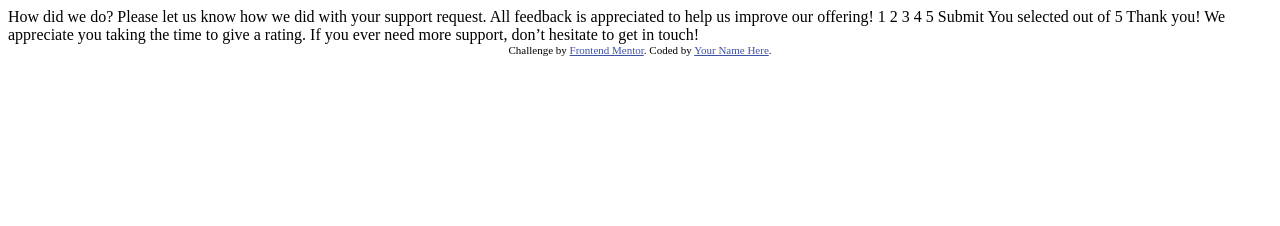
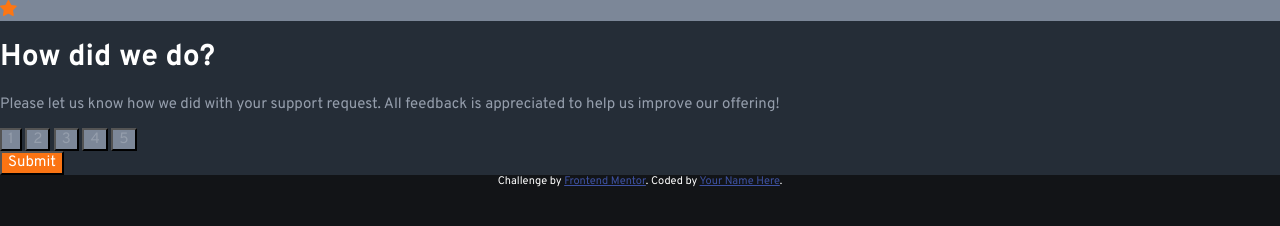
Before and after one commit to cmdarcy/9-12-interactiveRating, a plain HTML site: page index.html in a window 1280 px wide. Drawn offline with Linux system fonts and the light colour scheme.

Commit message:
initial styling and structure

```diff
--- a/index.html
+++ b/index.html
@@ -2,48 +2,48 @@
 <html lang="en">
 <head>
   <meta charset="UTF-8">
-  <meta name="viewport" content="width=device-width, initial-scale=1.0"> <!-- displays site properly based on user's device -->
+  <meta name="viewport" content="width=device-width, initial-scale=1.0">
+  <link rel="icon" type="image/png" sizes="32x32" href="./images/favicon-32x32.png">
+  <link rel="stylesheet" href="./normalize.css">
+  <link rel="stylesheet" href="./styles.css">
+  <link rel="preconnect" href="https://fonts.googleapis.com">
+  <link rel="preconnect" href="https://fonts.gstatic.com" crossorigin>
+  <link href="https://fonts.googleapis.com/css2?family=Overpass:wght@400;700&display=swap" rel="stylesheet">
+  <title>Frontend Mentor | Interactive rating component</title>
+</head>
 
-  <link rel="icon" type="image/png" sizes="32x32" href="./images/favicon-32x32.png">
-  <link rel="stylesheet" href="">
-  <title>Frontend Mentor | Interactive rating component</title>
+<body>
+  <section class="howdid-container">
+    <div class="img-container">
+      <img src="./images/icon-star.svg" alt="">
+    </div>
+    <h1>How did we do?</h1>
+    <p>Please let us know how we did with your support request. All feedback is appreciated
+      to help us improve our offering!</p>
+    <div class="button-row-container">
+      <button>1</button>
+      <button>2</button>
+      <button>3</button>
+      <button>4</button>
+      <button>5</button>
+    </div>
+    <button type="submit">Submit</button>
+  </section>
 
-  <!-- Feel free to remove these styles or customise in your own stylesheet 👍 -->
-  <style>
-    .attribution { font-size: 11px; text-align: center; }
-    .attribution a { color: hsl(228, 45%, 44%); }
-  </style>
-</head>
-<body>
+  <section class="thankyou-container" hidden>
+    <p class="selection-result">You selected <!-- Add rating here --> out of 5</p>
 
-  <!-- Rating state start -->
+    <h2>Thank you!</h2>
 
-  How did we do?
+    <p>We appreciate you taking the time to give a rating. If you ever need more support,
+      don’t hesitate to get in touch!</p>
+  </section>
 
-  Please let us know how we did with your support request. All feedback is appreciated
-  to help us improve our offering!
-
-  1 2 3 4 5
-
-  Submit
-
-  <!-- Rating state end -->
-
-  <!-- Thank you state start -->
-
-  You selected <!-- Add rating here --> out of 5
-
-  Thank you!
-
-  We appreciate you taking the time to give a rating. If you ever need more support,
-  don’t hesitate to get in touch!
-
-  <!-- Thank you state end -->
-
-
-  <div class="attribution">
-    Challenge by <a href="https://www.frontendmentor.io?ref=challenge" target="_blank">Frontend Mentor</a>.
-    Coded by <a href="#">Your Name Here</a>.
-  </div>
+  <footer>
+    <div class="attribution">
+      Challenge by <a href="https://www.frontendmentor.io?ref=challenge" target="_blank">Frontend Mentor</a>.
+      Coded by <a href="#">Your Name Here</a>.
+    </div>
+  </footer>
 </body>
 </html>
--- a/styles.css
+++ b/styles.css
@@ -0,0 +1,54 @@
+/* Universal */
+
+:root {
+/* Primary */
+--Orange: hsl(25, 97%, 53%);
+
+/* Neutral */
+--White: hsl(0, 0%, 100%);
+--LightGrey: hsl(217, 12%, 63%);
+--MediumGrey: hsl(216, 12%, 54%);
+--DarkBlue: hsl(213, 19%, 18%);
+--VeryDarkBlue: hsl(216, 12%, 8%);
+}
+
+body {
+    background-color: var(--VeryDarkBlue);
+    color: var(--White);
+    font-size: 15px;
+    font-family: 'Overpass', sans-serif;
+}
+
+section {
+    background-color: var(--DarkBlue);
+}
+
+p {
+    color:var(--LightGrey)
+}
+
+/* Howdid-Container */
+.img-container {
+    background-color: var(--MediumGrey);
+}
+.button-row-container button {
+    background-color: var(--MediumGrey);
+    color: var(--LightGrey)
+}
+
+button[type='submit'] {
+    background-color: var(--Orange);
+    color: var(--White)
+}
+
+/* Thankyou-Container */
+.thankyou-container .selection-result {
+    color: var(--Orange);
+}
+
+
+
+
+/* Footer */
+.attribution { font-size: 11px; text-align: center; }
+.attribution a { color: hsl(228, 45%, 44%); }
```
